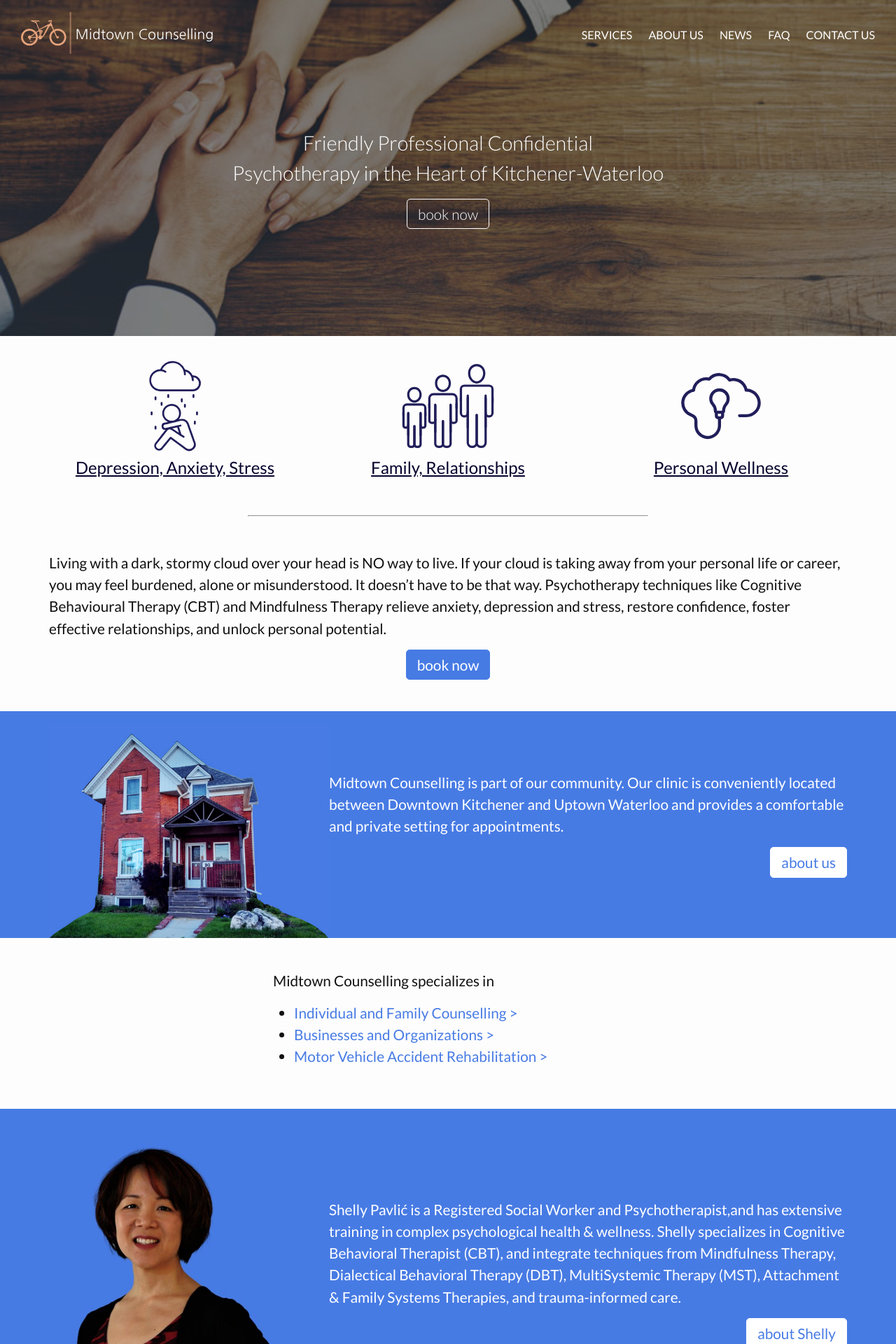
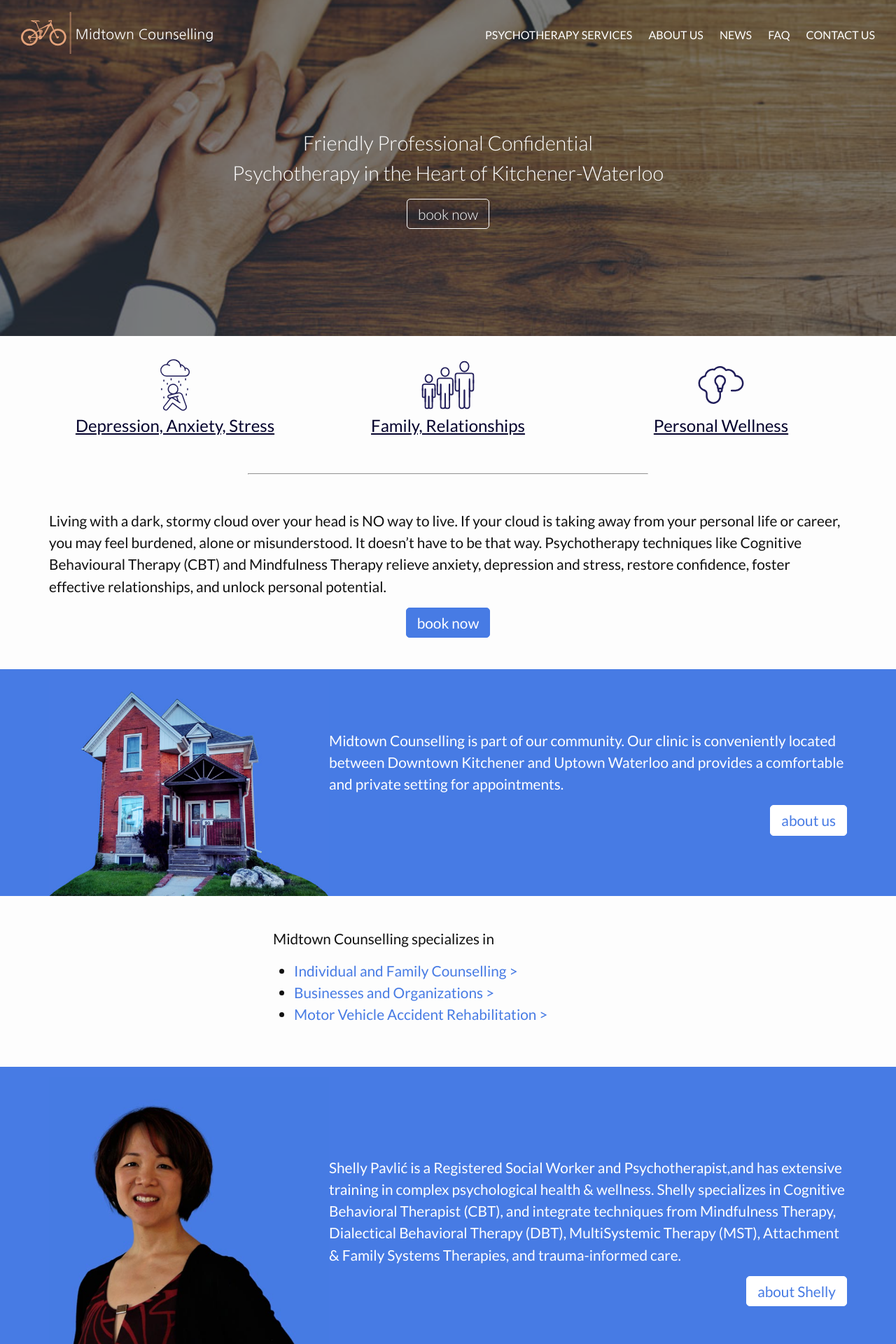
Before and after one commit to jonathanhines/midtown, a Jekyll site: the page built from index.markdown, in a window 1280 px wide. Shown: the top 1920 px of the page at 70% size. Built offline with Jekyll 4.4.1, drawn with Linux system fonts in a browser that asks for light colours.

Commit message:
Edit titles on navigation, add faith and inclusion pages

```diff
--- a/_data/navigation.yaml
+++ b/_data/navigation.yaml
@@ -1,7 +1,7 @@
 
 #- name: Home
 #  link: /
-- name: Services
+- name: Psychotherapy Services
   link: /services/
   subpages:
     - name: Individuals/Families
--- a/_includes/footer.html
+++ b/_includes/footer.html
@@ -12,8 +12,8 @@
         {%- if site.facebook_username -%}<a href="https://www.facebook.com/{{ site.facebook_username| cgi_escape | escape }}">{%- include icons/facebook.svg -%}</a>{%- endif -%}
         {%- if site.linkedin_username -%}<a href="https://www.linkedin.com/in/{{ site.linkedin_username| cgi_escape | escape }}" title="LinkedIn">{%- include icons/linkedin.svg -%}</a>{%- endif -%}
         {%- if site.email -%}<a title= "{{ site.email }}" href="mailto:{{ site.email }}">{%- include icons/mail.svg -%}</a>{%- endif -%}
-        <a href="/about/">{%- include icons/fish.svg -%}</a>
-        <a href="/about/">{%- include icons/rainbow.svg -%}</a>
+        <a href="/about/faith/">{%- include icons/fish.svg -%}</a>
+        <a href="/about/inclusion/">{%- include icons/rainbow.svg -%}</a>
       </div>
     </div>
     <div class="footer-column column-3 footer-seal">
--- a/_sass/site.scss
+++ b/_sass/site.scss
@@ -167,7 +167,7 @@
         a {
             img {
                 width: 70%;
-                max-width: 140px;
+                max-width: 80px;
             }
             span {
                 display: block;
```
Also changed, not shown: about/faith.markdown (added, +10 -0 lines), about/inclusion.markdown (added, +10 -0 lines).
